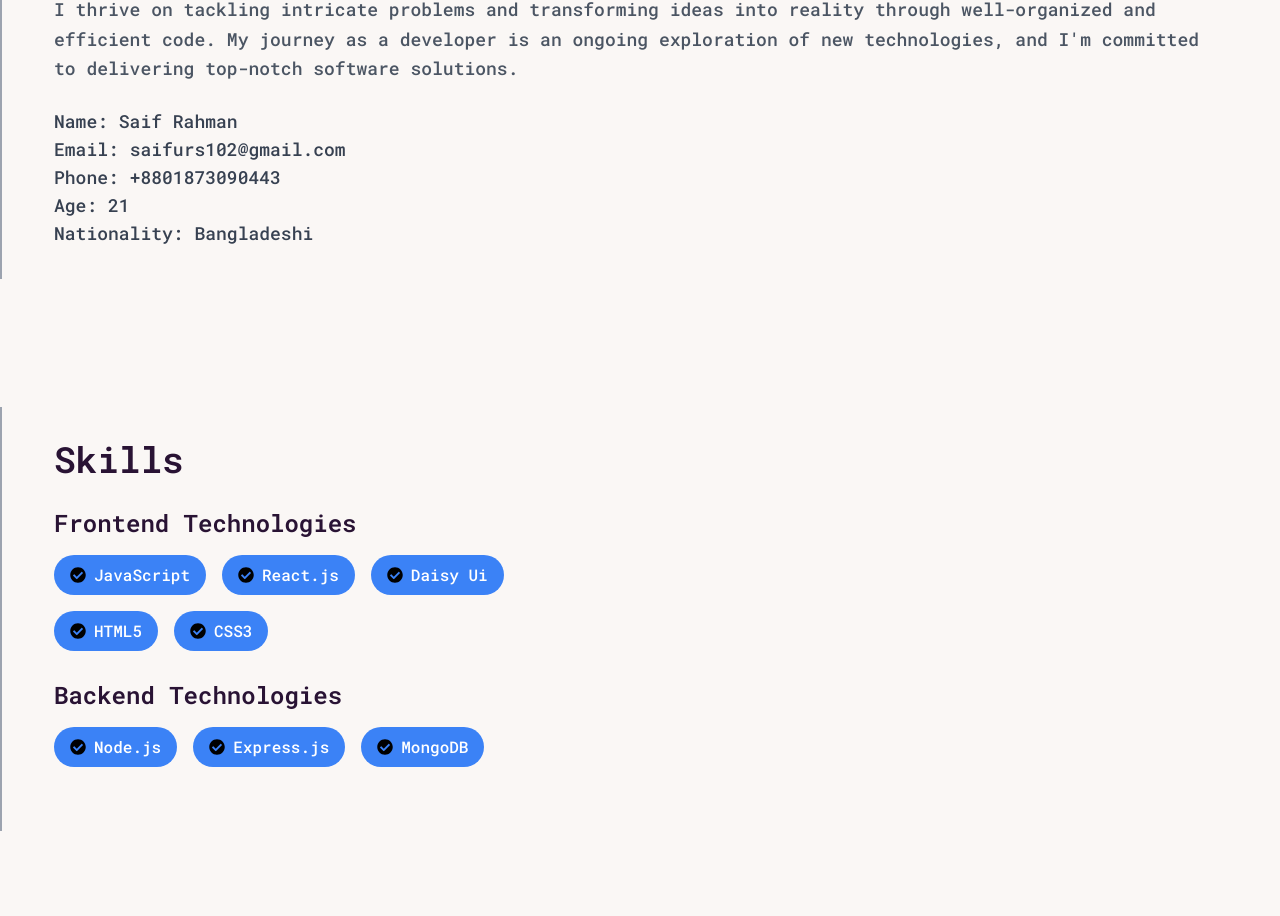
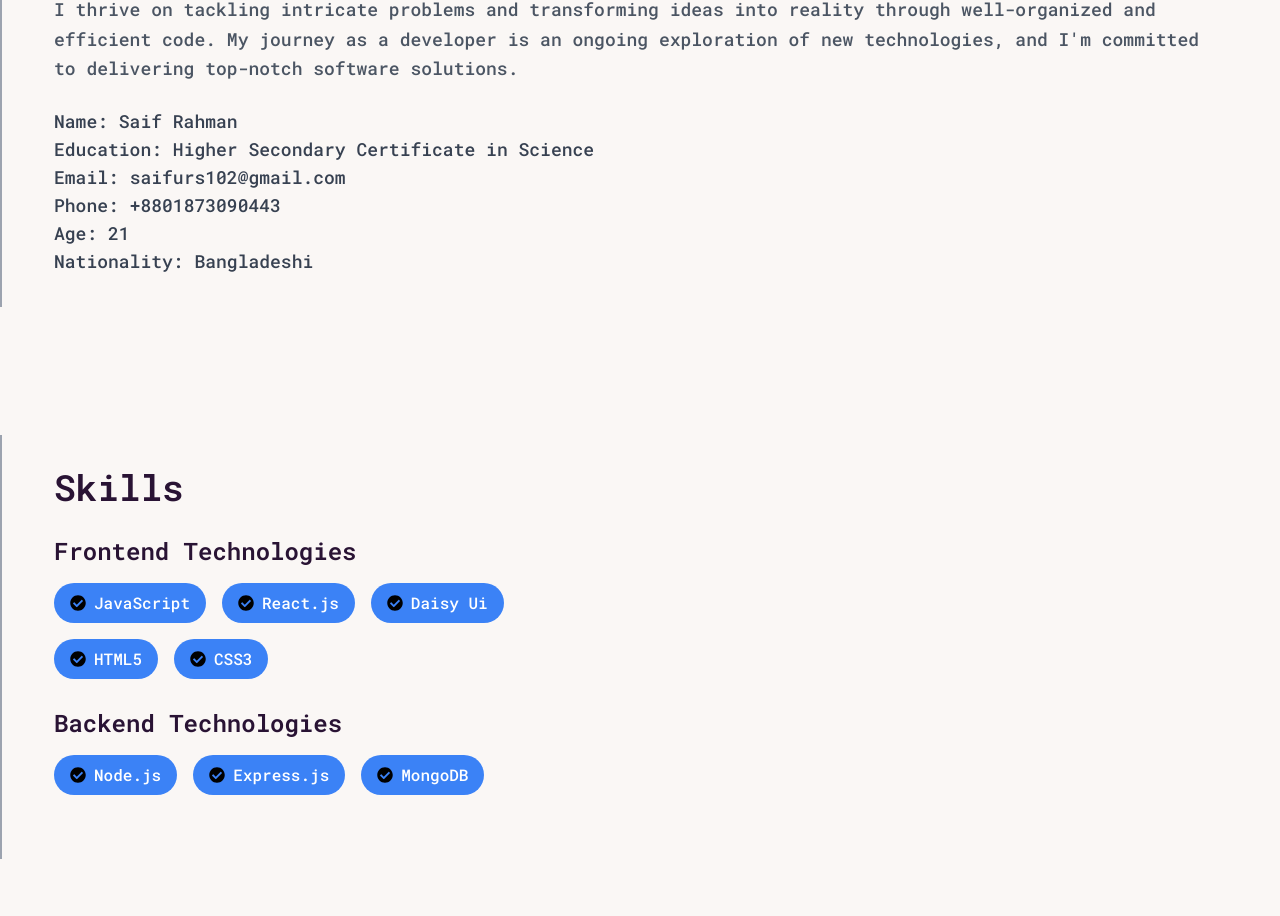
Before and after one commit to Saif-Rahman-801/Portfolio-main, a React (Vite) app: page / in a window 1280 px wide. Shown: the part 1055-1971 px from the top of the page. Built offline with nearby package versions, Linux system fonts and the light colour scheme.

Commit message:
download resume functionality added

```diff
--- a/src/Components/MainContent/About/AboutMe.jsx
+++ b/src/Components/MainContent/About/AboutMe.jsx
@@ -55,6 +55,7 @@ const AboutMe = () => {
         {/* Additional Information */}
         <div className="mt-6 text-gray-700">
           <p className="text-lg">Name: {fullName}</p>
+          <p className="text-lg">Education: {education}</p>
           <p className="text-lg">Email: {email}</p>
           <p className="text-lg">Phone: {phone}</p>
           <p className="text-lg">Age: {age}</p>
--- a/src/Components/MainContent/Banner/Banner.jsx
+++ b/src/Components/MainContent/Banner/Banner.jsx
@@ -2,12 +2,10 @@ import { MdOutlineFileDownload } from "react-icons/md";
 import { IoMdContact } from "react-icons/io";
 import profile from "../../../assets/saif-removebg-preview.png";
 import { TypeAnimation } from "react-type-animation";
-import { FaGithub, FaLinkedin } from 'react-icons/fa';
-
+import { FaGithub, FaLinkedin } from "react-icons/fa";
+import resume from "../../../assets/resume1.pdf";
 
 const Banner = () => {
-  const filePath = "../../../../public/resume1.pdf";
-
   return (
     <div className="flex flex-col md:flex-row justify-center items-center gap-5">
       {/* Info div */}
@@ -46,7 +44,7 @@ const Banner = () => {
           </div>
 
           <div className="my-3 flex items-center gap-2">
-            <a href={filePath} download="resume1.pdf">
+            <a download="" href={resume}>
               <button className="pr-3 border-r-[1px] border-black font-medium my-2 flex items-center gap-2">
                 Download resume{" "}
                 <span className="font-medium text-lg">
```
Also changed, not shown: 1 other file (tests, documents, lock files or other folders). Lines whose indentation alone changed are shown as unchanged.
